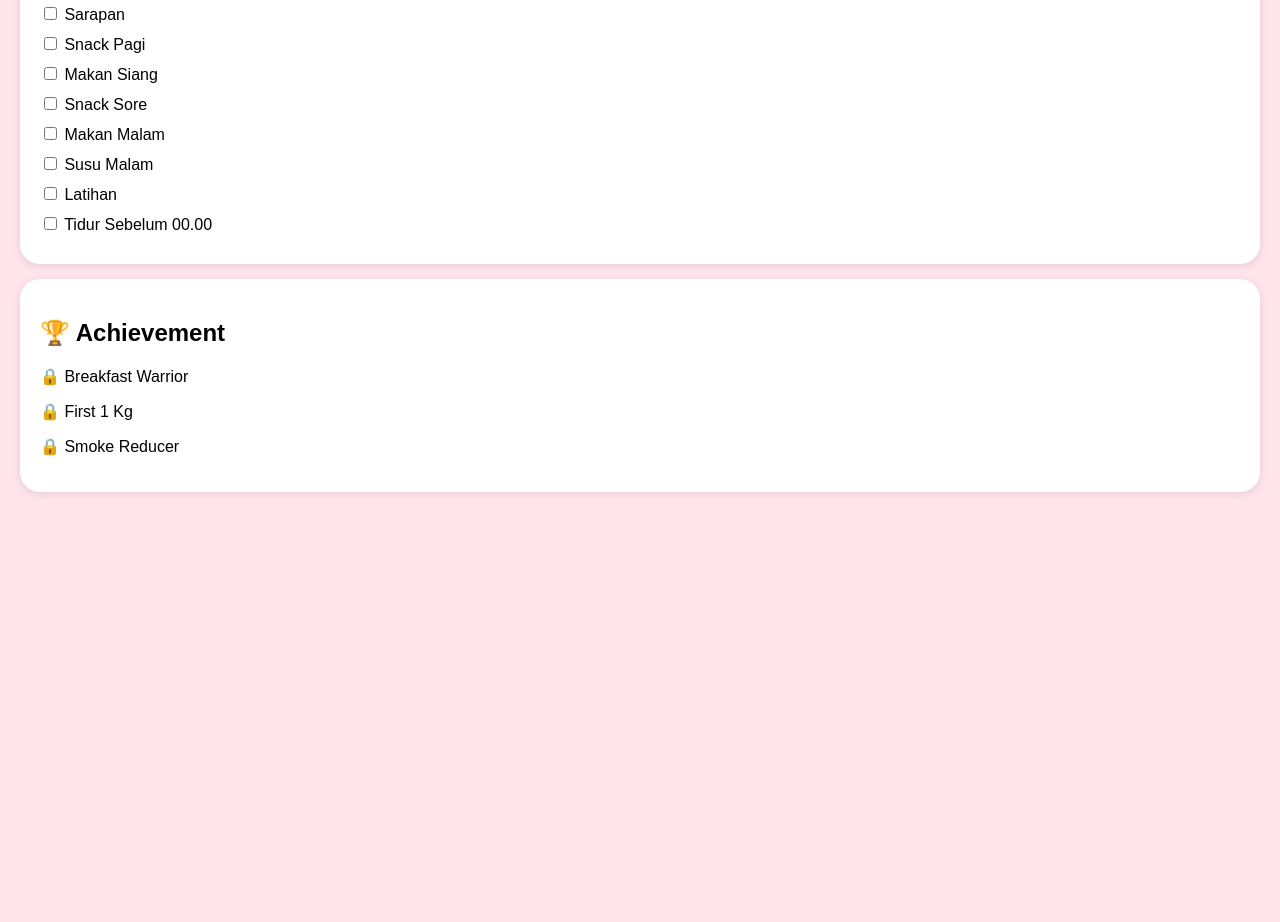
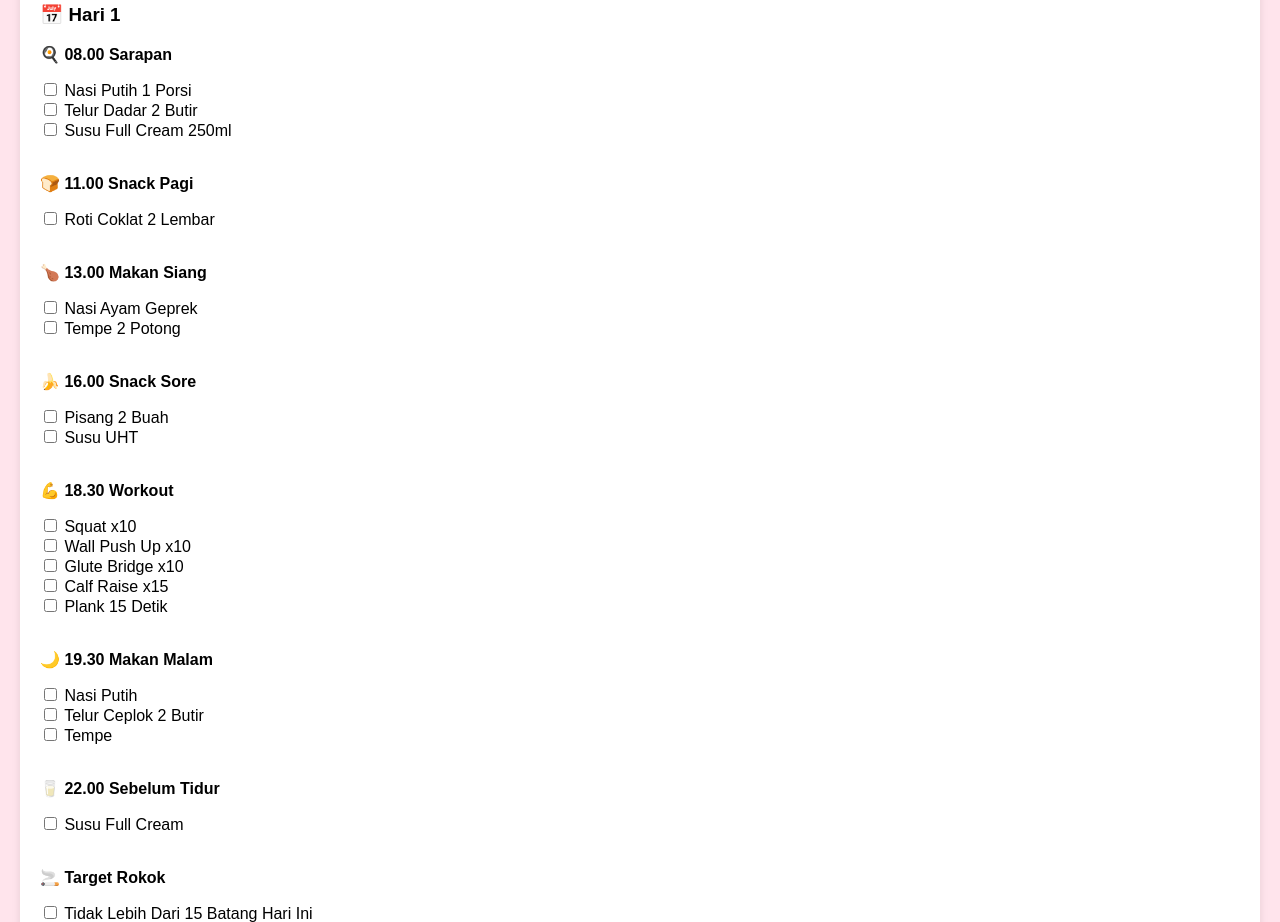
Before and after one commit to fitrialfadillah16-stack/cia-s-goal, a plain HTML site: page index.html in a window 1280 px wide. Shown: the part 837-1759 px from the top of the page. Before the commit the page ends 1364 px from the top, so only its background shows below. Drawn offline with Linux system fonts and the light colour scheme.

Commit message:
Update index.html

```diff
--- a/index.html
+++ b/index.html
@@ -105,37 +105,43 @@ Progress:
 <div class="card">
     <h2>📋 Daily Quest</h2>
 
-    <div class="quest">
-        <input type="checkbox"> Sarapan
-    </div>
+ <div class="quest">
+    <h3>📅 Hari 1</h3>
 
-    <div class="quest">
-        <input type="checkbox"> Snack Pagi
-    </div>
+    <p><b>🍳 08.00 Sarapan</b></p>
+    <input type="checkbox"> Nasi Putih 1 Porsi<br>
+    <input type="checkbox"> Telur Dadar 2 Butir<br>
+    <input type="checkbox"> Susu Full Cream 250ml<br><br>
 
-    <div class="quest">
-        <input type="checkbox"> Makan Siang
-    </div>
+    <p><b>🍞 11.00 Snack Pagi</b></p>
+    <input type="checkbox"> Roti Coklat 2 Lembar<br><br>
 
-    <div class="quest">
-        <input type="checkbox"> Snack Sore
-    </div>
+    <p><b>🍗 13.00 Makan Siang</b></p>
+    <input type="checkbox"> Nasi Ayam Geprek<br>
+    <input type="checkbox"> Tempe 2 Potong<br><br>
 
-    <div class="quest">
-        <input type="checkbox"> Makan Malam
-    </div>
+    <p><b>🍌 16.00 Snack Sore</b></p>
+    <input type="checkbox"> Pisang 2 Buah<br>
+    <input type="checkbox"> Susu UHT<br><br>
 
-    <div class="quest">
-        <input type="checkbox"> Susu Malam
-    </div>
+    <p><b>💪 18.30 Workout</b></p>
+    <input type="checkbox"> Squat x10<br>
+    <input type="checkbox"> Wall Push Up x10<br>
+    <input type="checkbox"> Glute Bridge x10<br>
+    <input type="checkbox"> Calf Raise x15<br>
+    <input type="checkbox"> Plank 15 Detik<br><br>
 
-    <div class="quest">
-        <input type="checkbox"> Latihan
-    </div>
+    <p><b>🌙 19.30 Makan Malam</b></p>
+    <input type="checkbox"> Nasi Putih<br>
+    <input type="checkbox"> Telur Ceplok 2 Butir<br>
+    <input type="checkbox"> Tempe<br><br>
 
-    <div class="quest">
-        <input type="checkbox"> Tidur Sebelum 00.00
-    </div>
+    <p><b>🥛 22.00 Sebelum Tidur</b></p>
+    <input type="checkbox"> Susu Full Cream<br><br>
+
+    <p><b>🚬 Target Rokok</b></p>
+    <input type="checkbox"> Tidak Lebih Dari 15 Batang Hari Ini
+</div>
 </div>
 
 <div class="card">
```
